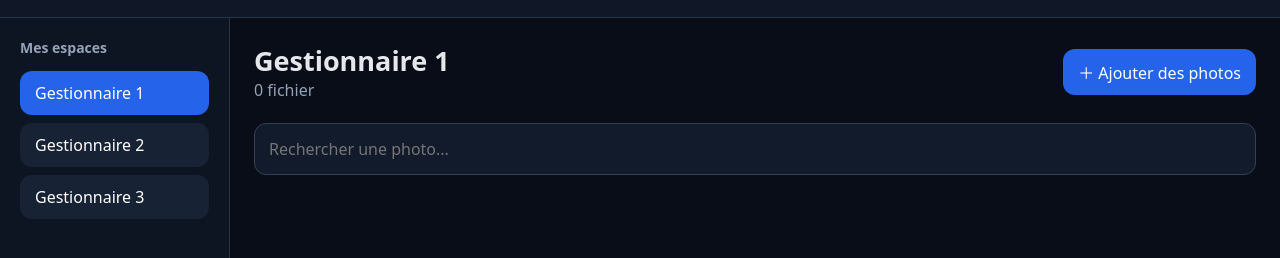
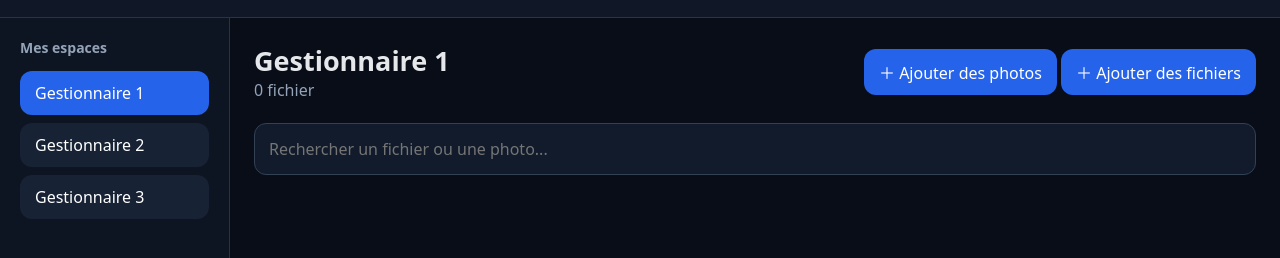
Before and after one commit to ted30600/plugin, a website: page nas/public/index.html in a window 1280 px wide. Shown: the part 50-308 px from the top of the page. Drawn offline with Linux system fonts and the light colour scheme; no server answers.

Commit message:
Ajouter deux choix séparés pour les photos et les fichiers

```diff
--- a/nas/public/index.html
+++ b/nas/public/index.html
@@ -10,7 +10,10 @@
 <button class="manager" data-m="3" type="button">Gestionnaire 3</button>
 </aside>
 <section><div class="toolbar"><div><h1 id="title">Gestionnaire 1</h1><span id="count">0 fichier</span></div>
-<label class="upload">＋ Ajouter des photos<input id="fileInput" type="file" accept="image/*" multiple></label></div>
-<input id="search" class="search" type="search" placeholder="Rechercher une photo...">
+<div class="upload-buttons">
+<label class="upload">＋ Ajouter des photos<input id="photoInput" type="file" accept="image/*" multiple></label>
+<label class="upload">＋ Ajouter des fichiers<input id="fileInput" type="file" multiple></label>
+</div></div>
+<input id="search" class="search" type="search" placeholder="Rechercher un fichier ou une photo...">
 <div id="message" class="message" hidden></div><div id="files" class="files"></div>
-</section></main><script src="/app.js?v=6"></script></body></html>
+</section></main><script src="/app.js?v=7"></script></body></html>
```
